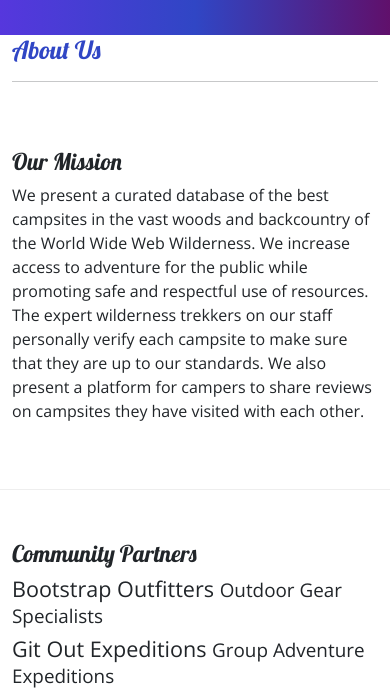
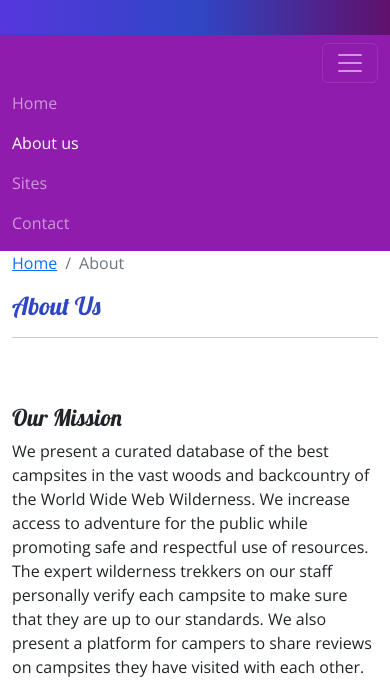
Before and after one commit to UlisesAQT/Nucampsite-Project, a plain HTML site: page aboutus.html in a window 390 px wide. Shown: the part 104-797 px from the top of the page. Drawn offline with nearby package versions, Linux system fonts and the light colour scheme.

Commit message:
Navbar and Navbar design

```diff
--- a/aboutus.html
+++ b/aboutus.html
@@ -5,10 +5,15 @@
     <!-- Required meta tags always come first -->
     <meta charset="utf-8" />
     <meta name="viewport" content="width=device-width, initial-scale=1" />
+    <!-- Bootstrap CSS-->
      <link href="https://cdn.jsdelivr.net/npm/bootstrap@5.2.3/dist/css/bootstrap.min.css"
     rel="stylesheet" integrity="sha384-rbsA2VBKQhggwzxH7pPCaAqO46MgnOM80zW1RWuH61DGLwZJEdK2Kadq2F9CUG65" crossorigin="anonymous"/>
+    <!-- Additional CSS must be placed after Bootstrap css -->
+    <link rel="stylesheet" href="https://cdnjs.cloudflare.com/ajax/libs/font-awesome/6.2.1/css/all.min.css" integrity="sha512-MV7K8+y+gLIBoVD59lQIYicR65iaqukzvf/nwasF0nqhPay5w/
+    9lJmVM2hMDcnK1OnMGCdVK+iQrJ7lzPJQd1w==" crossorigin="anonymous" referrerpolicy="no-referrer"/>
     <link rel="stylesheet" href="https://fonts.googleapis.com/css?family=Lobster|Open+Sans" />
     <link rel="stylesheet" href="css/styles.css">
+
 
     <title>Nucamp: A Better Way To Camp</title>
 </head>
@@ -26,9 +31,36 @@
         </div>
     </header>
 
+    <!--Navbar-->
+    <nav class="navbar navbar-expand-sm navbar-dark sticky-top">
+        <div class="container">
+
+            <button class="navbar-toggler ms-auto" type="button" data-bs-toggle="collapse"
+                data-bs-target="#nucampNavbar">
+                <span class="navbar-toggler-icon"></span>
+            </button>
+
+            <div class="collpase navbar-collapse" id="nucampNavbar">
+                <ul class="navbar-nav">
+                    <li class="nav-item"> <a class="nav-link" href="index.html">Home</a></li>
+                    <li class="nav-item"> <a class="nav-link active" href="#">About us</a></li>
+                    <li class="nav-item"> <a class="nav-link" href="#">Sites</a></li>
+                    <li class="nav-item"> <a class="nav-link" href="#">Contact</a></li>
+                </ul>
+            </div>
+        </div>
+    </nav>
+
+
+
+
     <main class="container">
         <div class="row">
             <div class="col-12">
+                <ol class="breadcrumb">
+                    <li class="breadcrumb-item"><a href="index.html">Home</a></li>
+                    <li class="breadcrumb-item active">About</li>
+                </ol>
                <h2>About Us</h2>
                <hr />
             </div>
--- a/css/styles.css
+++ b/css/styles.css
@@ -31,3 +31,7 @@ footer{
     border-bottom: 1px ridge;
     min-height: 200px;
 }
+
+.navbar {
+    background-color: #901cad;
+}
```
Also changed, not shown: index.html (+28 -1 lines).
